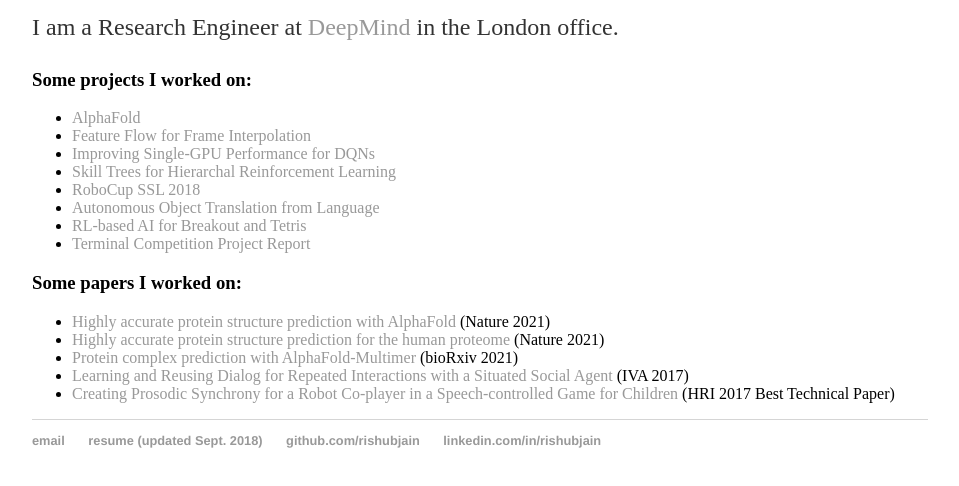
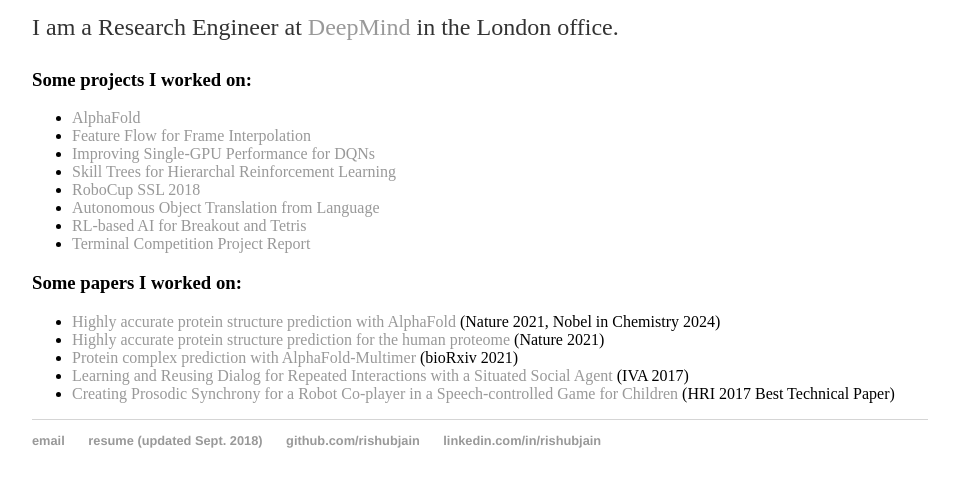
Before and after one commit to rishubjain/rishubjain.github.io, a plain HTML site: page index.html in a window 1280 px wide. Shown: the part 136-622 px from the top of the page, without its empty margins (160-1119 px from the left). Drawn offline with Linux system fonts and the light colour scheme.

Commit message:
Update index.html

```diff
--- a/index.html
+++ b/index.html
@@ -35,7 +35,7 @@
 
         		<h3>Some papers I worked on:</h3>
 				<ul>
-                  <li><a href="https://doi.org/10.1038/s41586-021-03819-2">Highly accurate protein structure prediction with AlphaFold</a> (Nature 2021)</li>
+                  <li><a href="https://doi.org/10.1038/s41586-021-03819-2">Highly accurate protein structure prediction with AlphaFold</a> (Nature 2021, Nobel in Chemistry 2024)</li>
                   <li><a href="https://doi.org/10.1038/s41586-021-03828-1">Highly accurate protein structure prediction for the human proteome</a> (Nature 2021)</li>
                   <li><a href="https://www.biorxiv.org/content/10.1101/2021.10.04.463034v1">Protein complex prediction with AlphaFold-Multimer</a> (bioRxiv 2021)</li>
                   <li><a href="/Learning-and-Reusing-Dialog-for-Repeated-Interactions-with-a-Situated-Social-Agent-Paper.pdf">Learning and Reusing Dialog for Repeated Interactions with a Situated Social Agent</a> (IVA 2017)</li>
```
